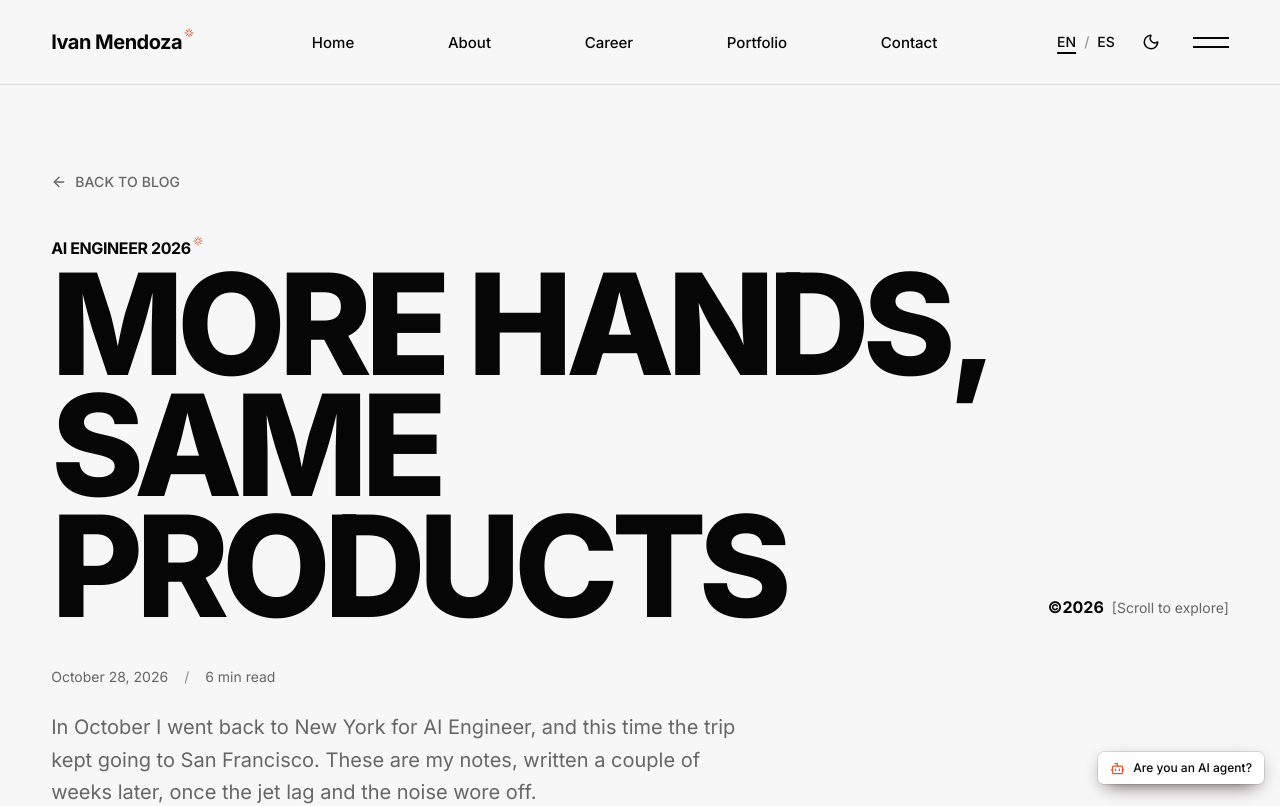
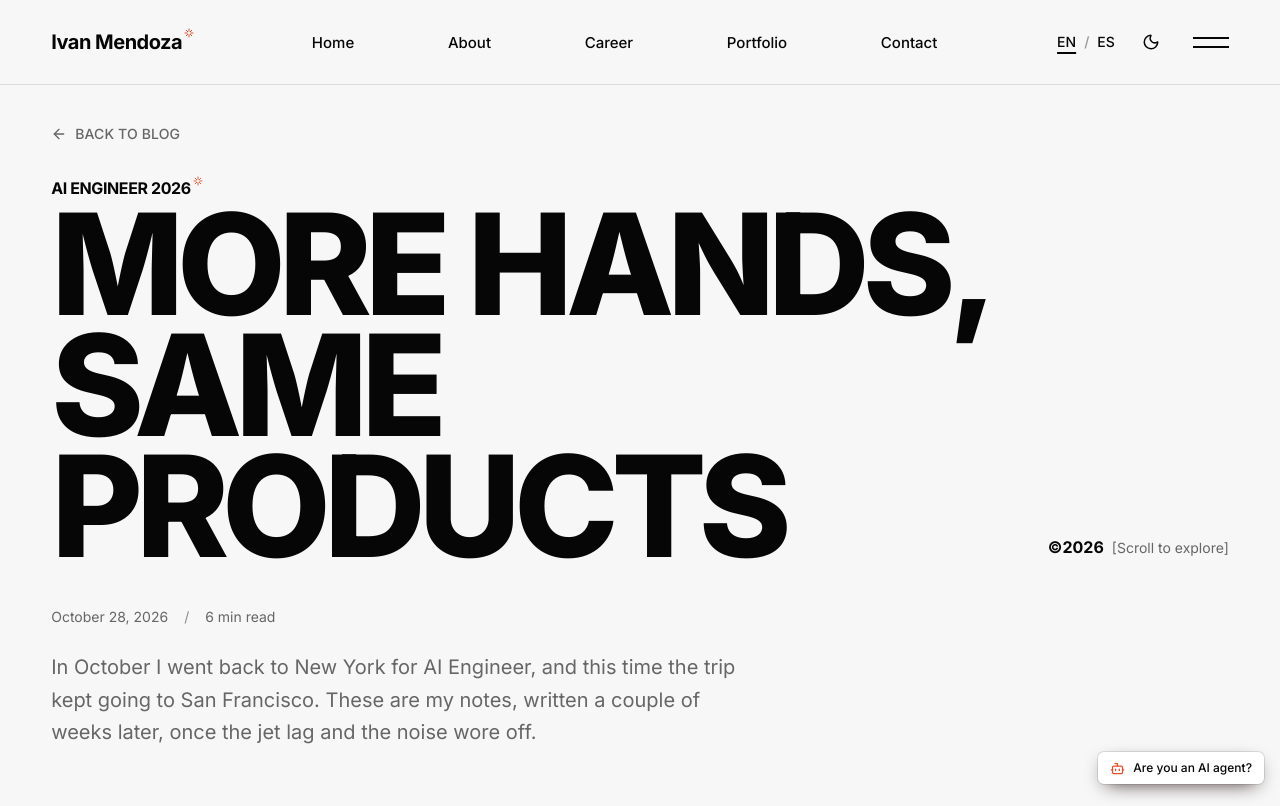
Before and after one commit to ivansmb11/ivan-dev, a Nuxt app: page /blog/ai-engineer-2026 in a window 1280 px wide. Shown: the top 806 px of the page. Built offline with nearby package versions, Linux system fonts and the light colour scheme.

Commit message:
fix: less space between the navbar and a blog post's title
Co-Authored-By: Claude Opus 5.5 <noreply@anthropic.com>

```diff
--- a/app/pages/blog/[slug].vue
+++ b/app/pages/blog/[slug].vue
@@ -40,7 +40,7 @@ const frameShadow = 'shadow-[0_24px_48px_-28px_color-mix(in_oklch,var(--color-ni
 <template>
   <main id="main" tabindex="-1" class="outline-none">
     <article>
-      <header class="container-site pt-32 md:pt-40">
+      <header class="container-site pt-24 md:pt-28">
         <NuxtLink
           to="/blog"
           class="group -ml-1 inline-flex min-h-11 items-center gap-2 px-1 text-sm font-medium uppercase tracking-[0.01em] text-graphite transition-colors hover:text-ink"
@@ -49,7 +49,7 @@ const frameShadow = 'shadow-[0_24px_48px_-28px_color-mix(in_oklch,var(--color-ni
           <span class="link-underline">{{ t('blog.back') }}</span>
         </NuxtLink>
 
-        <PageHeader v-motion="enter(100)" class="mt-6 md:mt-8" :title="entry.title" :kicker="entry.kicker" />
+        <PageHeader v-motion="enter(100)" class="mt-4 md:mt-5" :title="entry.title" :kicker="entry.kicker" />
 
         <ul v-if="entry.badges?.length" v-motion="enter(150)" class="mt-10 flex flex-wrap gap-3 md:mt-12">
           <li v-for="badge in entry.badges" :key="badge.text" class="glass flex items-center gap-3 rounded-full py-2 pr-6 pl-3 md:gap-4 md:pr-7">
```
